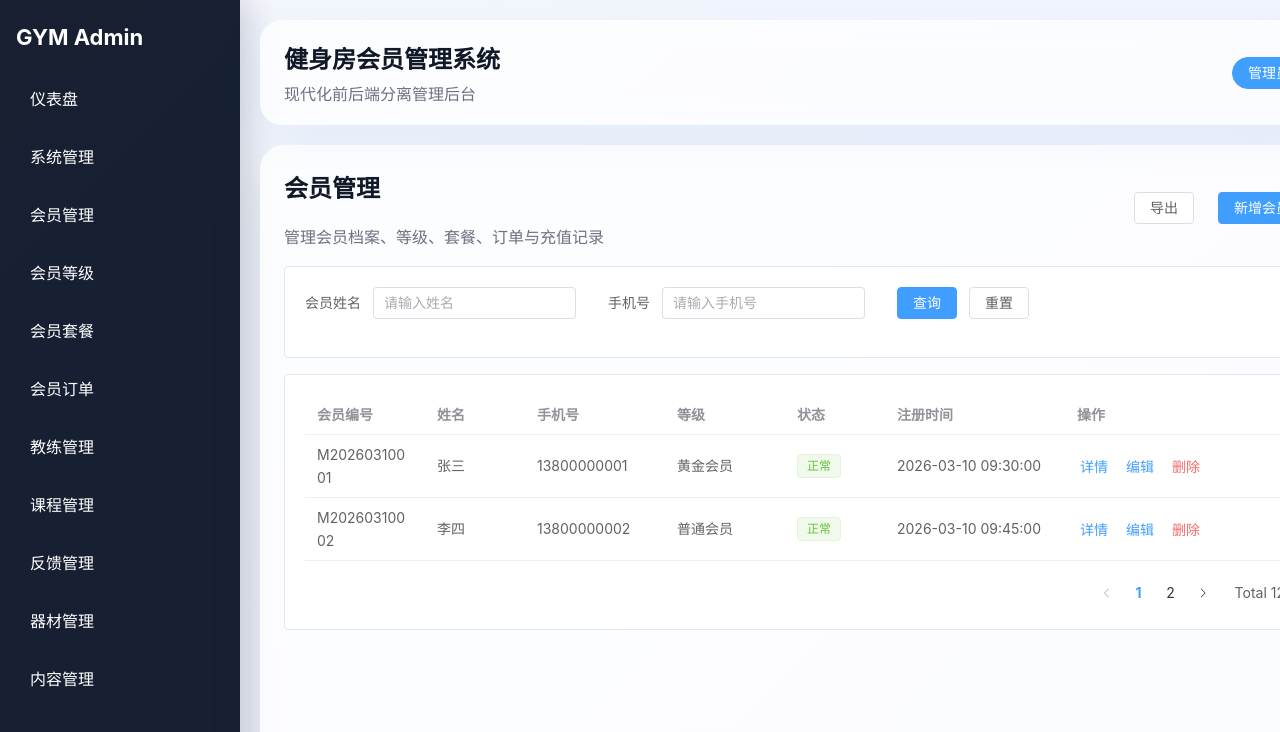
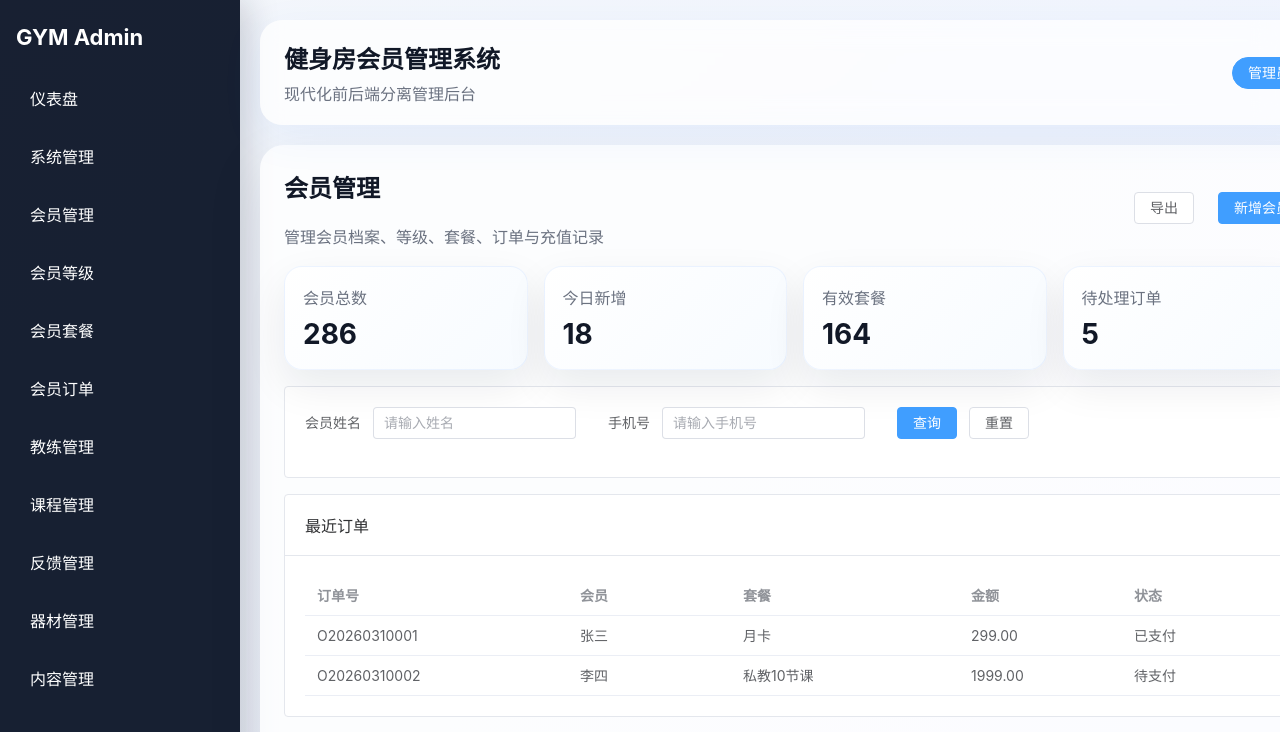
Before and after one commit to ptgnanan/gym-manager, a Vue app in the folder gym-management-admin/: page /member in a window 1280 px wide. Shown: the top 732 px of the page. Built offline with nearby package versions, Linux system fonts and the light colour scheme; no server answers.

Commit message:
feat: add member dashboard summary and recent orders

```diff
--- /dev/null
+++ b/gym-management-admin/src/api/member-dashboard.ts
@@ -0,0 +1,4 @@
+import request from '../utils/request'
+
+export const getMemberSummary = () => request.get('/api/member-dashboard/summary')
+export const getRecentOrders = () => request.get('/api/member-dashboard/recent-orders')
--- a/gym-management-admin/src/views/member/MemberView.vue
+++ b/gym-management-admin/src/views/member/MemberView.vue
@@ -8,6 +8,13 @@
       <div class="actions">
         <el-button plain>导出</el-button>
         <el-button type="primary" @click="dialogVisible = true">新增会员</el-button>
+      </div>
+    </div>
+
+    <div class="stats-grid">
+      <div class="stat-card" v-for="item in stats" :key="item.label">
+        <div class="label">{{ item.label }}</div>
+        <div class="value">{{ item.value }}</div>
       </div>
     </div>
 
@@ -24,6 +31,17 @@
           <el-button @click="reset">重置</el-button>
         </el-form-item>
       </el-form>
+    </el-card>
+
+    <el-card shadow="never" class="recent-card">
+      <template #header>最近订单</template>
+      <el-table :data="recentOrders">
+        <el-table-column prop="orderNo" label="订单号" min-width="160" />
+        <el-table-column prop="memberName" label="会员" min-width="100" />
+        <el-table-column prop="packageName" label="套餐" min-width="140" />
+        <el-table-column prop="amount" label="金额" min-width="100" />
+        <el-table-column prop="status" label="状态" min-width="100" />
+      </el-table>
     </el-card>
 
     <el-card shadow="never">
@@ -56,24 +74,54 @@
 </template>
 
 <script setup lang="ts">
-import { reactive, ref } from 'vue'
+import { onMounted, reactive, ref } from 'vue'
 import MemberFormDialog from '../../components/member/MemberFormDialog.vue'
+import { getMemberSummary, getRecentOrders } from '../../api/member-dashboard'
 
 const dialogVisible = ref(false)
 const query = reactive({ name: '', phone: '' })
 const reset = () => { query.name = ''; query.phone = '' }
 const handleSubmit = (payload: unknown) => console.log('member submit', payload)
 
+const stats = ref([
+  { label: '会员总数', value: 286 },
+  { label: '今日新增', value: 18 },
+  { label: '有效套餐', value: 164 },
+  { label: '待处理订单', value: 5 }
+])
+
+const recentOrders = ref([
+  { orderNo: 'O20260310001', memberName: '张三', packageName: '月卡', amount: '299.00', status: '已支付' },
+  { orderNo: 'O20260310002', memberName: '李四', packageName: '私教10节课', amount: '1999.00', status: '待支付' }
+])
+
 const tableData = [
   { memberNo: 'M20260310001', name: '张三', phone: '13800000001', level: '黄金会员', status: '正常', registerTime: '2026-03-10 09:30:00' },
   { memberNo: 'M20260310002', name: '李四', phone: '13800000002', level: '普通会员', status: '正常', registerTime: '2026-03-10 09:45:00' }
 ]
+
+onMounted(async () => {
+  try {
+    const [summaryRes, orderRes] = await Promise.all([getMemberSummary(), getRecentOrders()])
+    if (summaryRes?.data) {
+      stats.value = [
+        { label: '会员总数', value: summaryRes.data.totalMembers },
+        { label: '今日新增', value: summaryRes.data.todayNewMembers },
+        { label: '有效套餐', value: summaryRes.data.activePackages },
+        { label: '待处理订单', value: summaryRes.data.pendingOrders }
+      ]
+    }
+    if (orderRes?.data) {
+      recentOrders.value = orderRes.data
+    }
+  } catch (error) {
+    console.warn('member dashboard fallback', error)
+  }
+})
 </script>
 
 <style scoped lang="scss">
-.page-header { display:flex; justify-content:space-between; align-items:center; margin-bottom:18px; }
-.page-header p { color: var(--text-sub); margin: 6px 0 0; }
 .actions { display:flex; gap:12px; }
-.toolbar-card { margin-bottom: 16px; }
+.toolbar-card, .recent-card { margin-bottom: 16px; }
 .pagination-wrap { display:flex; justify-content:flex-end; padding-top:16px; }
 </style>
```
Also changed, not shown: 1 other file (tests, documents, lock files or other folders).
